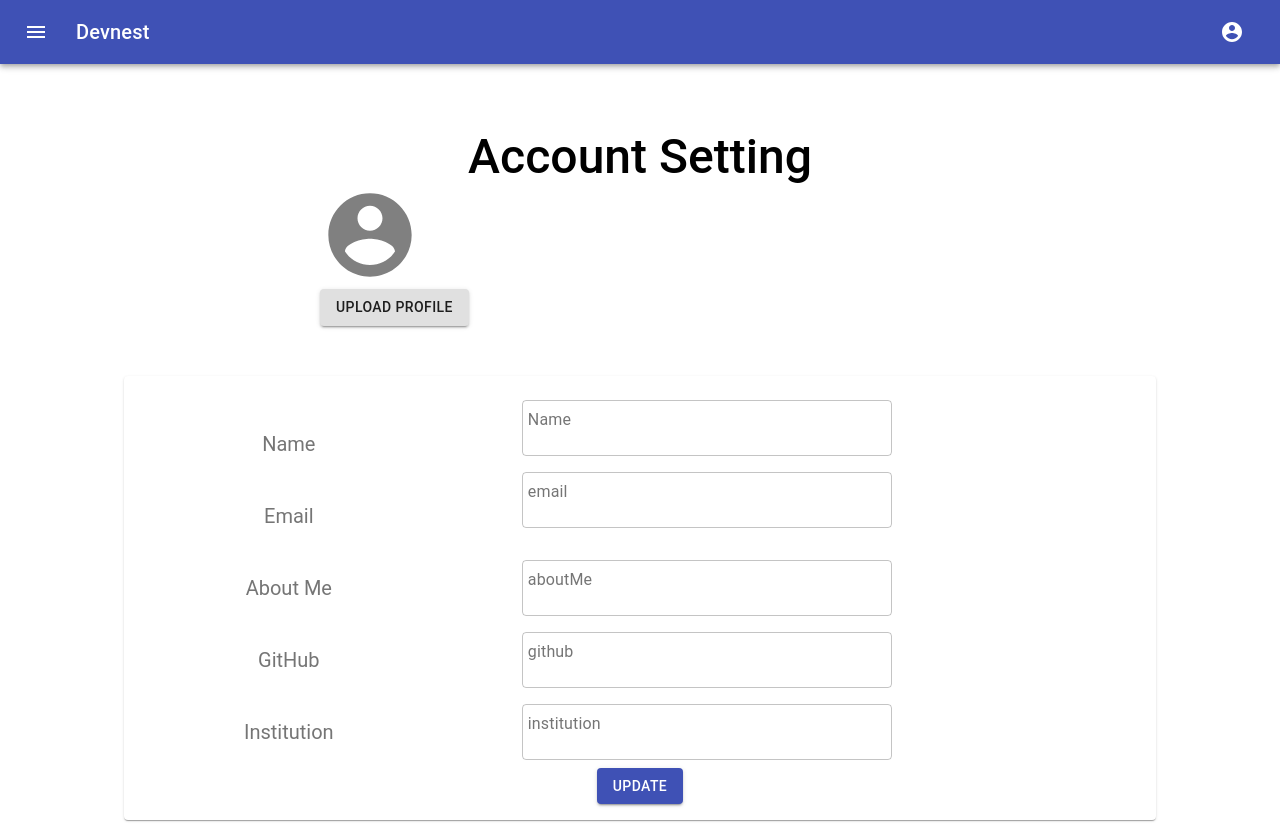
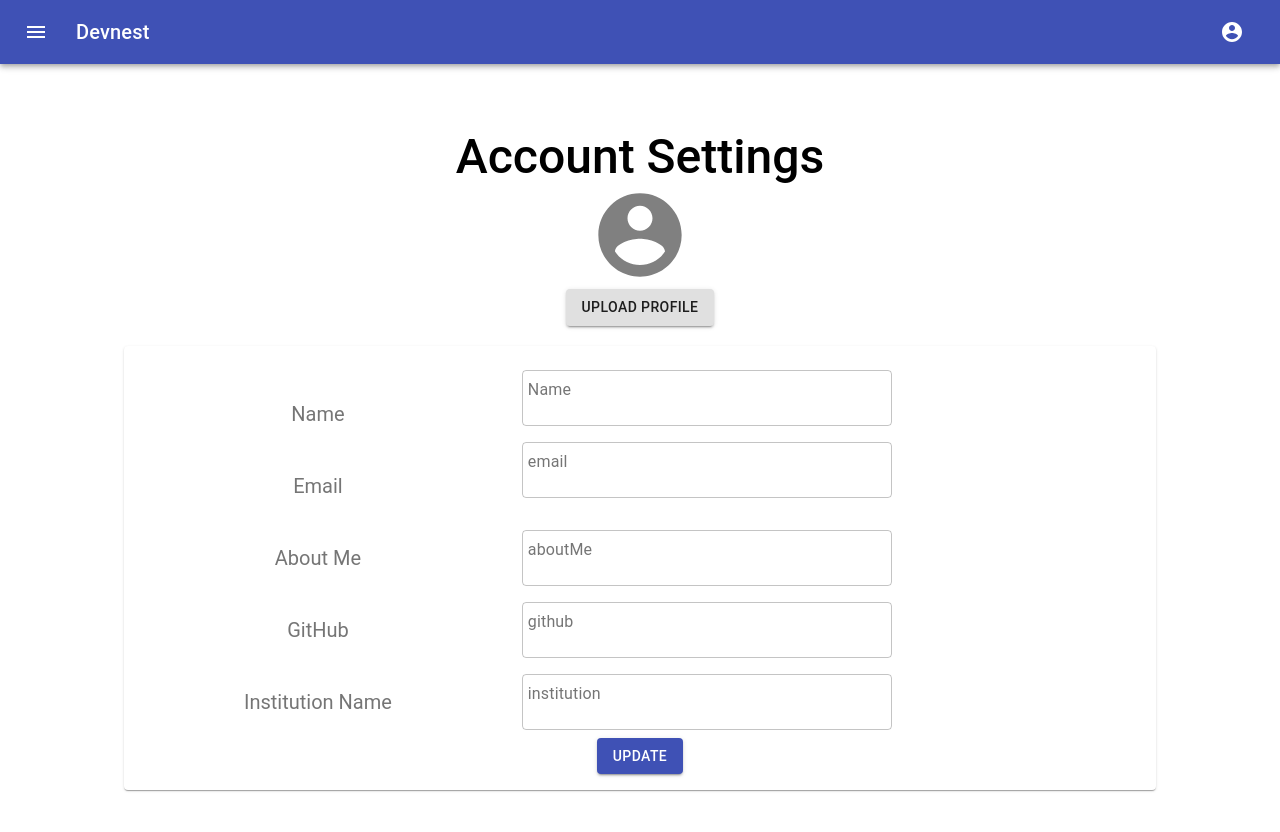
Before and after one commit to sanjay270899/devsnest-frontend, a React (Create React App) app: page /setting in a window 1280 px wide. After the commit the page ends 802 px from the top, so only its background shows below. Built offline with nearby package versions, Linux system fonts and the light colour scheme.

Commit message:
designed home page. added add profile feature.

```diff
--- a/src/romponents/Chapter.tsx
+++ b/src/romponents/Chapter.tsx
@@ -202,10 +202,10 @@ function Chapter({ task, updateAllTasks, percentageCompleted }: Props) {
                                   <StyledTableCell>
                                     {subTask.type === 'QUESTION' ? (
                                       <HelpOutlineIcon
-                                        style={{ fontSize: '50px' }}
+                                        style={{ fontSize: '60px' }}
                                       />
                                     ) : subTask.type === 'TUTORIAL' ? (
-                                      <BookIcon style={{ fontSize: '50px' }} />
+                                      <BookIcon style={{ fontSize: '60px' }} />
                                     ) : subTask.type === 'VIDEO' ? (
                                       <MovieCreationIcon
                                         style={{ fontSize: '30px' }}
--- a/src/romponents/Setting.tsx
+++ b/src/romponents/Setting.tsx
@@ -20,7 +20,7 @@ const useStyles = makeStyles((theme) => ({
     padding: theme.spacing(2),
     textAlign: 'center',
     color: theme.palette.text.secondary,
-    marginTop: 50,
+    marginTop: 20,
     [theme.breakpoints.up(1000 + theme.spacing(2) * 2)]: {
       marginLeft: 'auto',
       marginRight: 'auto',
@@ -193,9 +193,9 @@ function SettingPage() {
       <Header />
       <Grid container spacing={3}>
         <Grid item xs={12} sm={12}>
-          <div className={classes.title}>Account Setting</div>
+          <div className={classes.title}>Account Settings</div>
           {image ? (
-            <div style={{ marginLeft: '25%' }}>
+            <div style={{ textAlign: 'center' }}>
               {image.profileImage ? (
                 <img
                   src={image.profileImage}
@@ -242,7 +242,7 @@ function SettingPage() {
                 GitHub
               </Box>
               <Box p={3} bgcolor="background.paper">
-                Institution
+                Institution Name
               </Box>
             </div>
 
```
